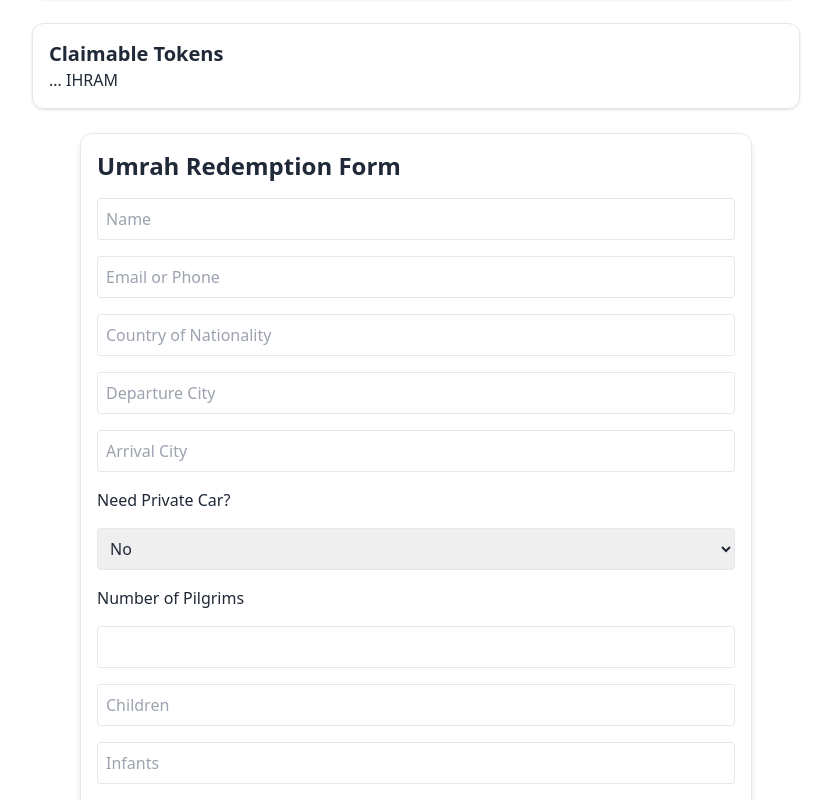
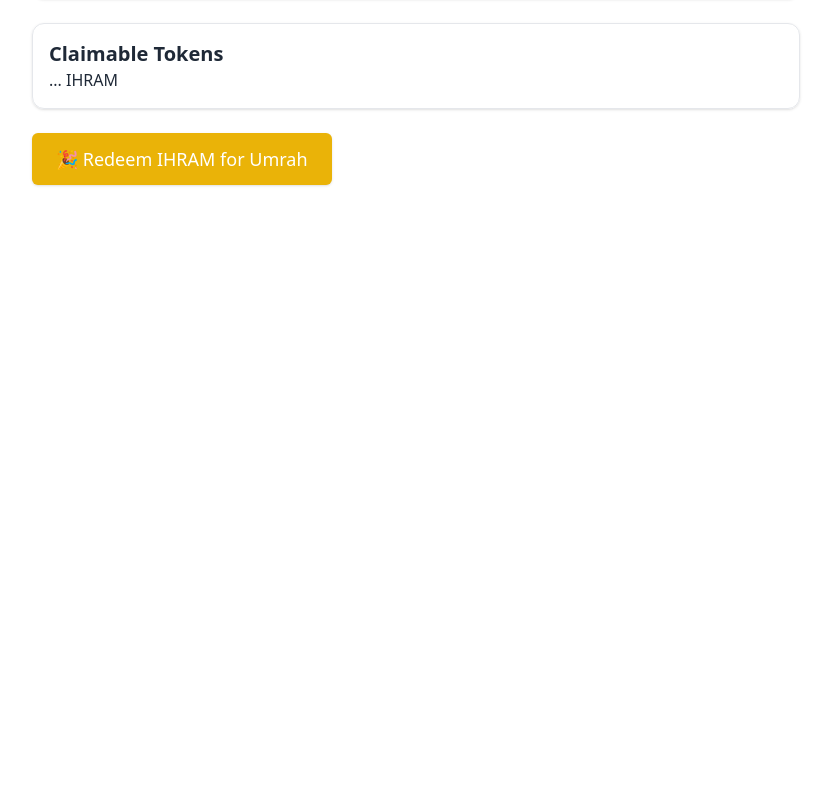
Before and after one commit to smoealy/ihram-frontend, a React (Vite) app: page / in a window 1280 px wide. Shown: the part 500-1300 px from the top of the page, without its empty margins (224-1055 px from the left). After the commit the page ends 800 px from the top, so only its background shows below. Built offline with nearby package versions, Linux system fonts and the light colour scheme.

Commit message:
Update RedemptionForm.jsx

```diff
--- a/src/RedemptionForm.jsx
+++ b/src/RedemptionForm.jsx
@@ -1,6 +1,7 @@
 import { useState } from "react";
 
 export default function RedemptionForm() {
+  const [showForm, setShowForm] = useState(false);
   const [formData, setFormData] = useState({
     name: "",
     email: "",
@@ -18,8 +19,6 @@ export default function RedemptionForm() {
     tier: "Bronze",
   });
 
-  const [submitted, setSubmitted] = useState(false);
-
   const tiers = {
     Bronze: 500,
     Silver: 750,
@@ -31,38 +30,24 @@ export default function RedemptionForm() {
     setFormData((prev) => ({ ...prev, [name]: value }));
   };
 
-  const handleSubmit = async (e) => {
+  const handleSubmit = (e) => {
     e.preventDefault();
-    try {
-      await fetch(
-        "https://script.google.com/macros/s/AKfycbwl1PZvvSbkvR6-0jLHEEQ4iyNDa_E-DNsW9xQS1ijVI60mk3q2rwaeIKbWyfPs3Ru6/exec",
-        {
-          method: "POST",
-          headers: {
-            "Content-Type": "application/json",
-          },
-          body: JSON.stringify(formData),
-        }
-      );
-      setSubmitted(true);
-    } catch (error) {
-      alert("Something went wrong. Try again.");
-      console.error("Submission error:", error);
-    }
+    console.log("Submitted:", formData);
+    alert("Redemption submitted!");
   };
 
-  if (submitted) {
   return (
-      <div className="text-center py-10">
-        <h2 className="text-xl font-semibold text-green-700">🎉 Thank you!</h2>
-        <p>Your redemption form has been submitted.</p>
-      </div>
-    );
-  }
+    <div className="max-w-3xl mx-auto my-6">
+      <button
+        onClick={() => setShowForm(!showForm)}
+        className="bg-yellow-500 text-white px-6 py-3 rounded-md text-lg shadow hover:bg-yellow-600"
+      >
+        🎉 Redeem IHRAM for Umrah
+      </button>
 
-  return (
-    <div className="max-w-2xl mx-auto p-4 border rounded-xl shadow-md">
-      <h2 className="text-2xl font-bold mb-4">Umrah Redemption Form</h2>
+      {showForm && (
+        <div className="mt-6 p-6 border rounded-xl shadow-md bg-white">
+          <h2 className="text-2xl font-bold mb-4 text-green-700">Umrah Redemption Form</h2>
           <form onSubmit={handleSubmit} className="space-y-4">
             <input name="name" placeholder="Name" onChange={handleChange} className="w-full p-2 border rounded" required />
             <input name="email" placeholder="Email or Phone" onChange={handleChange} className="w-full p-2 border rounded" required />
@@ -100,7 +85,9 @@ export default function RedemptionForm() {
                 <button
                   key={tier}
                   type="button"
-              className={`px-4 py-2 rounded-md border ${formData.tier === tier ? "bg-green-600 text-white" : "bg-white"}`}
+                  className={`px-4 py-2 rounded-md border ${
+                    formData.tier === tier ? "bg-green-600 text-white" : "bg-white"
+                  }`}
                   onClick={() => setFormData((prev) => ({ ...prev, tier }))}
                 >
                   {tier} ({tiers[tier]} IHRAM)
@@ -109,9 +96,11 @@ export default function RedemptionForm() {
             </div>
 
             <button type="submit" className="bg-blue-600 text-white px-4 py-2 rounded-md mt-4">
-          Redeem Package
+              Submit Redemption
             </button>
           </form>
         </div>
+      )}
+    </div>
   );
 }
```
Lines whose indentation alone changed are shown as unchanged.
